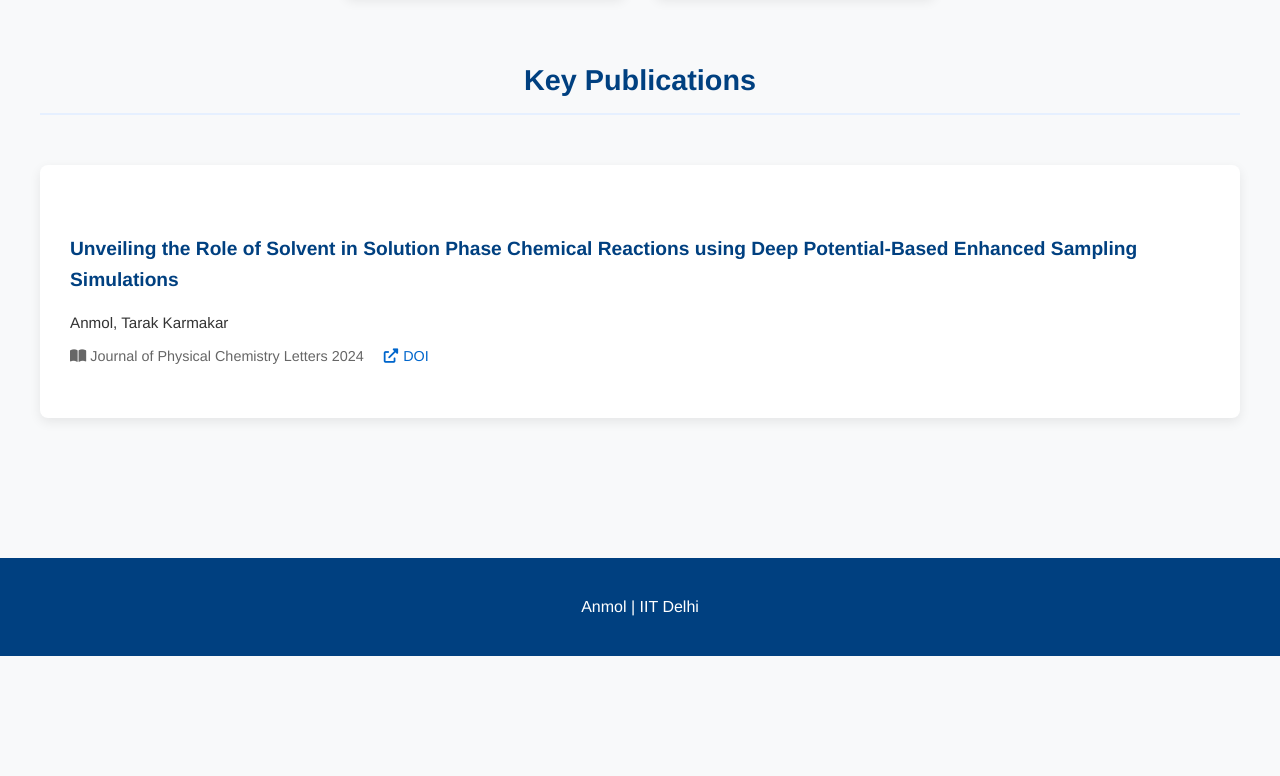
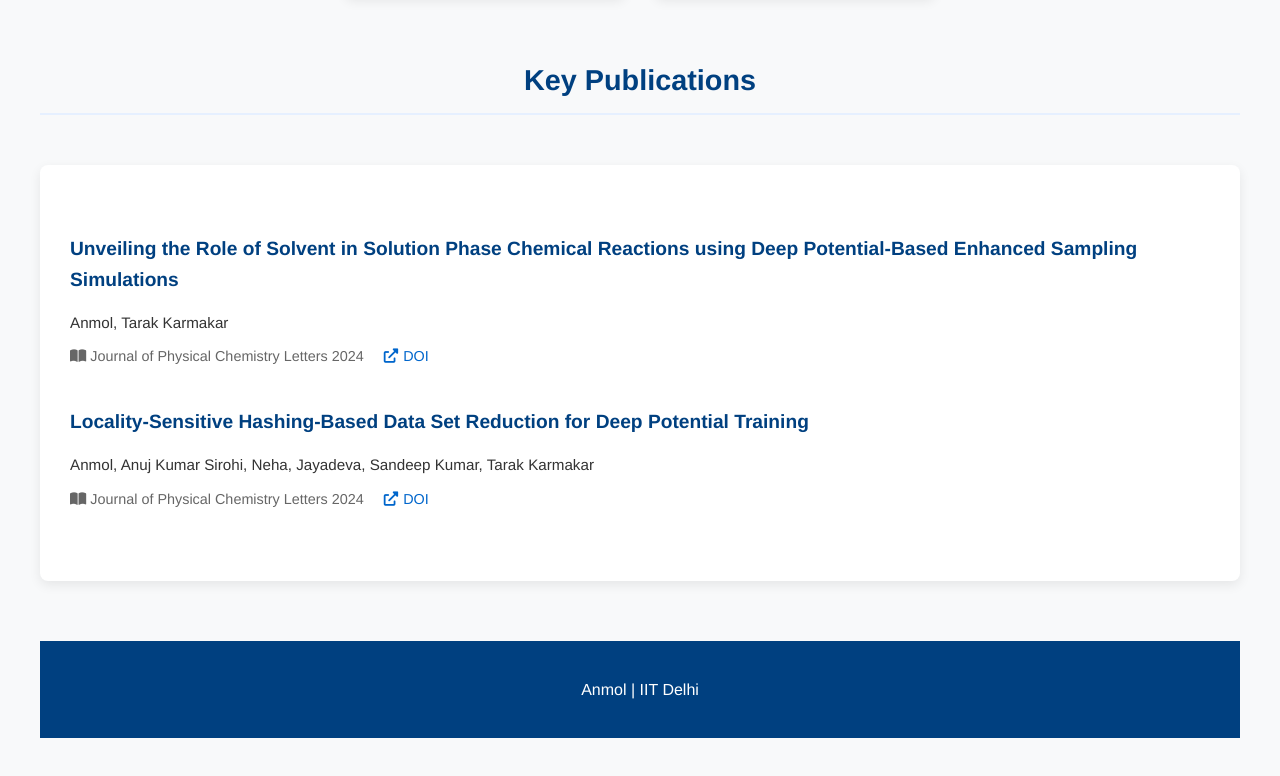
Before and after one commit to anmol-compchem/anmol, a plain HTML site: page index.html in a window 1280 px wide. Shown: the part 1653-2429 px from the top of the page. Before the commit the page ends 2309 px from the top, so only its background shows below. Drawn offline with Linux system fonts and the light colour scheme.

Commit message:
Update index.html

```diff
--- a/index.html
+++ b/index.html
@@ -828,6 +828,14 @@
                 <a href="https://pubs.acs.org/doi/full/10.1021/acs.jpclett.4c02224" class="pub-link"><i class="fas fa-external-link-alt"></i> DOI</a>
                 <!--<a href="#" class="pub-link"><i class="fas fa-file-pdf"></i> PDF</a>-->
             </div>
+        <div class="publication-item" data-type="journal">
+            <h3>Locality-Sensitive Hashing-Based Data Set Reduction for Deep Potential Training</h3>
+            <p>Anmol, Anuj Kumar Sirohi, Neha, Jayadeva, Sandeep Kumar, Tarak Karmakar</p>
+            <div class="publication-meta">
+                <span><i class="fas fa-book-open"></i> Journal of Physical Chemistry Letters 2024</span>
+                <a href="https://pubs.acs.org/doi/full/10.1021/acs.jctc.5c00366" class="pub-link"><i class="fas fa-external-link-alt"></i> DOI</a>
+                <!--<a href="#" class="pub-link"><i class="fas fa-file-pdf"></i> PDF</a>-->
+            </div>
            <!-- <div class="publication-tags">
                 <span class="publication-tag">Machine Learning</span>
                 <span class="publication-tag">Catalysis</span>
```
